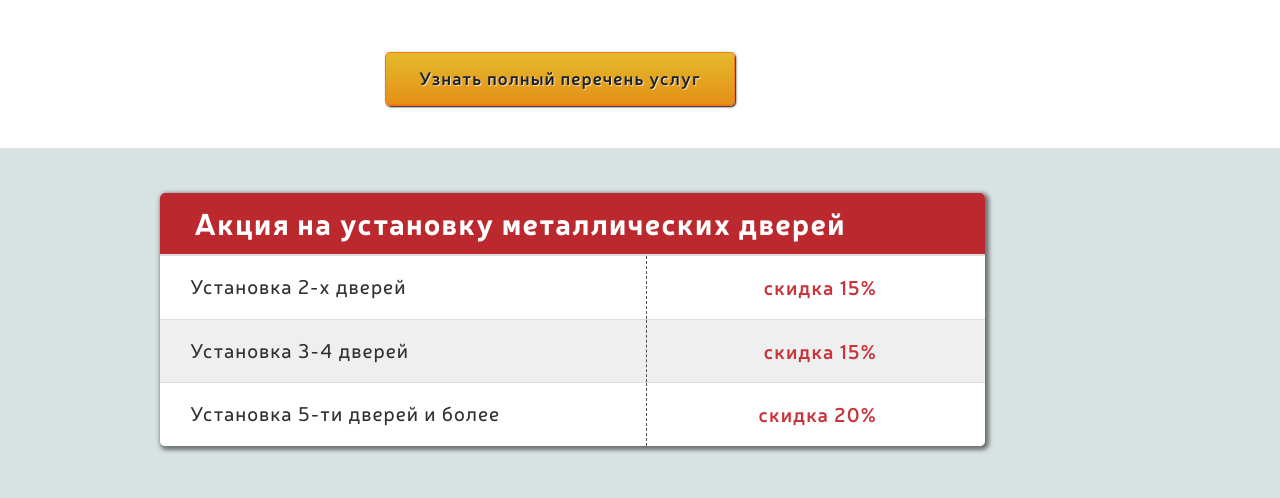
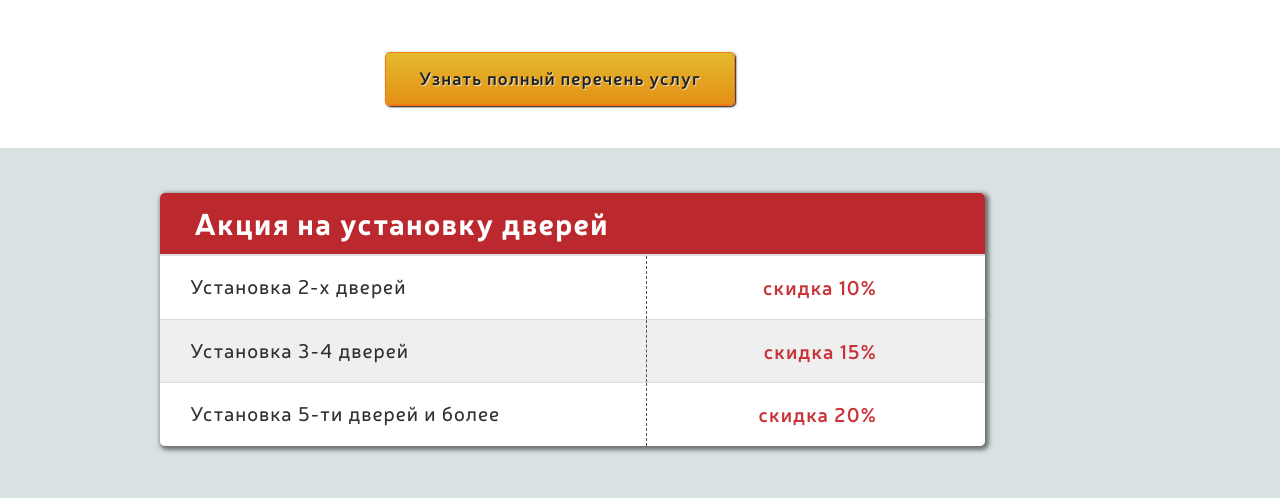
Before and after one commit to miskovaleksey/doors, a PHP site: page / in a window 1280 px wide. Shown: the part 3923-4421 px from the top of the page. Run offline with PHP 8.4, Linux system fonts and the light colour scheme; some libraries are stand-ins or nearby versions.

Commit message:
fixed text

```diff
--- a/index.php
+++ b/index.php
@@ -477,13 +477,13 @@
           <table class="table">
             <thead>
               <tr>
-                <th colspan="2">Акция на установку металлических дверей</th>
+                <th colspan="2">Акция на установку дверей</th>
               </tr>
             </thead>
             <tbody>
               <tr>
                 <td class="first">Установка 2-х дверей</td>
-                <td class="second"><span>скидка 15%</span></td>
+                <td class="second"><span>скидка 10%</span></td>
               </tr>
               <tr>
                 <td class="first">Установка 3-4 дверей</td>
@@ -703,7 +703,7 @@
                 <img src="./image/reviews-04.jpg">
               </div>
               <div class="desc">
-                <p>В свой загородный дом я решила поставить новые двери. Дошло дело до установки, но муж постоянно был занят. Попробовала поработать с несколькими компаниями: одни обсчитали, других ждала весь день. Обратилась в «Фирма» — в тот же день приехал приятный молодой человек, который сделал мне все, как я хотела. Никаких ошибок в установке муж не нашел (сам строитель).</p>
+                <p>В свой загородный дом я решила поставить новые двери. Дошло дело до установки, но муж постоянно был занят. Попробовала поработать с несколькими компаниями: одни обсчитали, других ждала весь день. Обратилась в «Билдер» — в тот же день приехал приятный молодой человек, который сделал мне все, как я хотела. Никаких ошибок в установке муж не нашел (сам строитель).</p>
               </div>
               <div class="autor">Ирина, педагог</div>
             </div>
```
